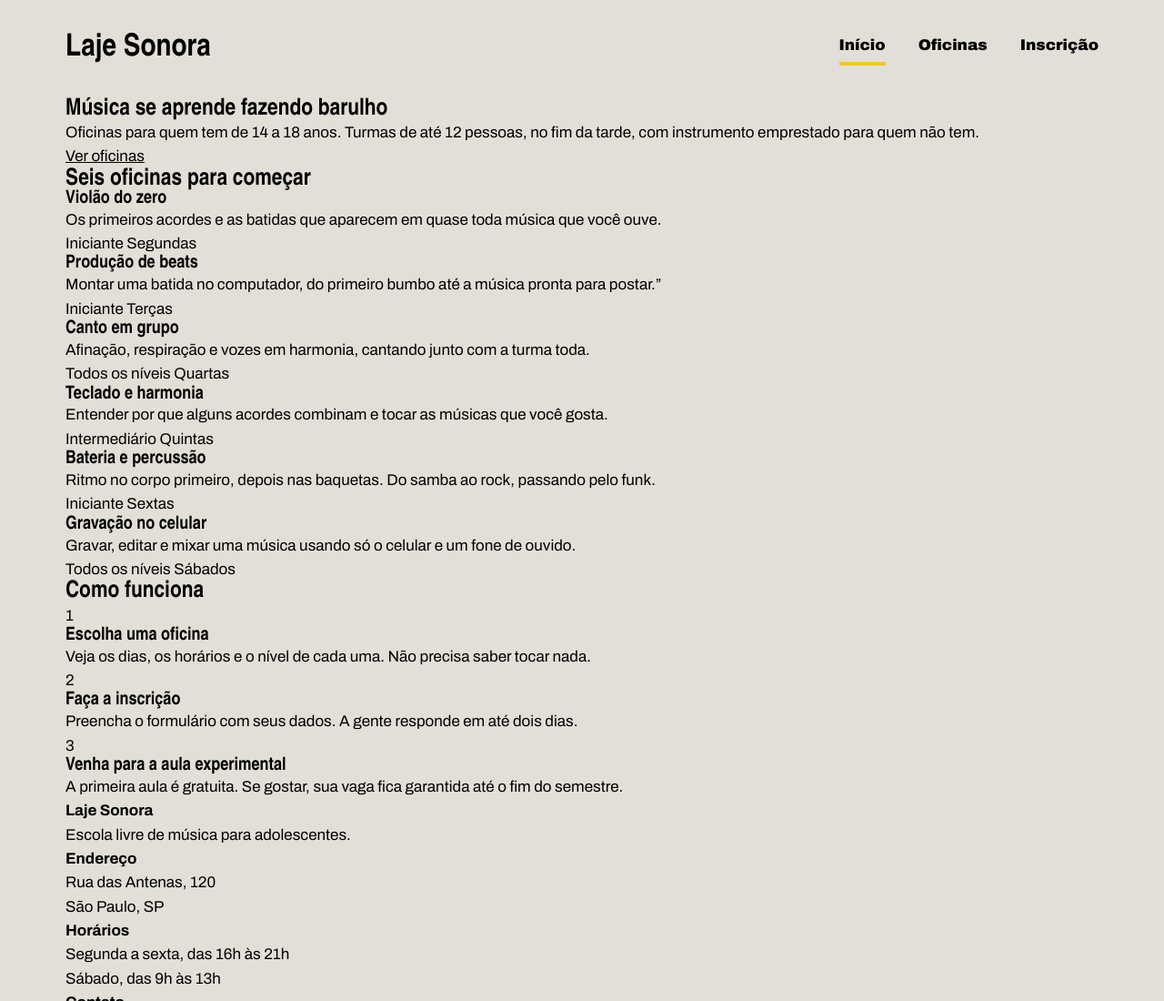
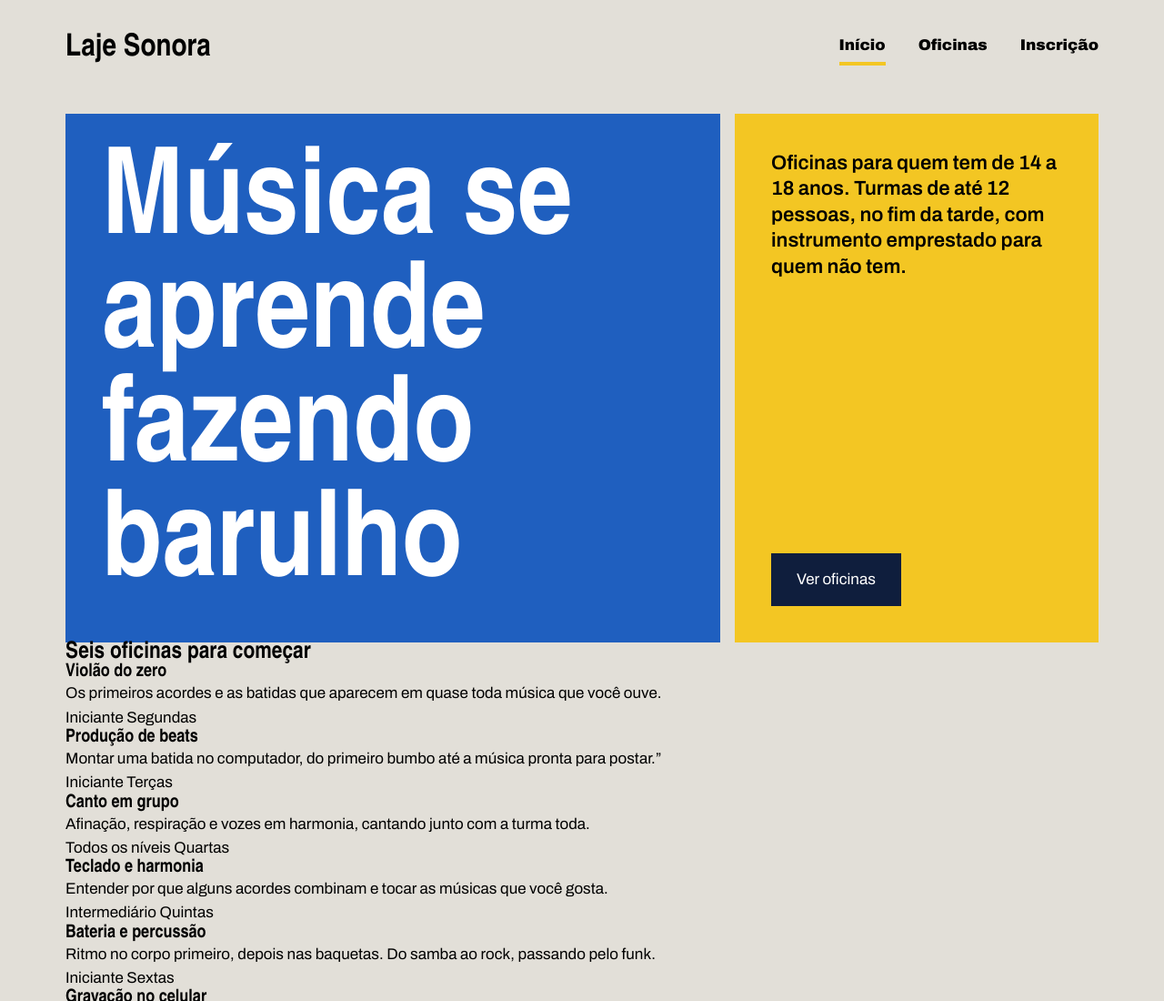
Before and after one commit to gabriel1tima/laje_sonora, a plain HTML site: page index.html in a window 1280 px wide. Shown: the top 1100 px of the page at 91% size. Drawn offline with Linux system fonts and the light colour scheme; a web font is replaced by a local one.

Commit message:
Cartazes do topo

```diff
--- a/index.css
+++ b/index.css
@@ -23,31 +23,37 @@ body{
     font-size: 17px;
     line-height: 1.55;
 }
+
 a{
     color: inherit;
 }
+
 h1, h2, h3{
     font-family: var(--fonte-cartaz);
     font-weight: 900;
     line-height: 0.95;
 }
+
 .conteudo{
     max-width: 1200px;
     margin-inline: auto;
     padding-inline: 32px;
 }
+
 .topo{
     padding-block: 28px;
     display: flex;
     justify-content: space-between;
     align-items: center;
 }
+
 .logo{
     font-family: var(--fonte-cartaz);
     font-size: 34px;
     font-weight: 900;
     text-decoration: none;
 }
+
 .menu{
     display: flex;
     gap: 36px;
@@ -65,3 +71,57 @@ h1, h2, h3{
 .menu a.atual{
     border-bottom-color: var(--fita);
 }
+
+.cartazes{
+    margin-top: 16px;
+    display: flex;
+    gap: 16px;
+}
+.cartaz{
+    padding: 40px;
+}
+
+.cartaz-principal{
+    background-color: var(--caixa-dagua);
+    color: var(--branco);
+    flex: 2;
+}
+
+.cartaz-principal h1{
+    font-size: 132px;
+    max-width: 9ch;
+}
+
+.cartaz-lateral{
+    background-color: var(--fita) ;
+    flex: 1;
+    display: flex;
+    flex-direction: column;
+    justify-content: space-between;
+    gap: 32px;
+}
+
+.cartaz-lateral p{
+    font-size: 22px;
+    font-weight: 600;
+    line-height: 1.3;
+}
+
+.botao{
+    background-color: var(--tinta);
+    color: var(--branco);
+    font-weight: 700;
+    text-decoration: none;
+    padding: 16px 28px;
+    border: none;
+    font: var(--fonte-texto);
+    font-size: 17px;
+    cursor: pointer;
+}
+
+.botao:houver{
+    background-color: var(--caixa-dagua);
+}
+.cartaz-lateral{
+    align-items: flex-start;
+}
```
